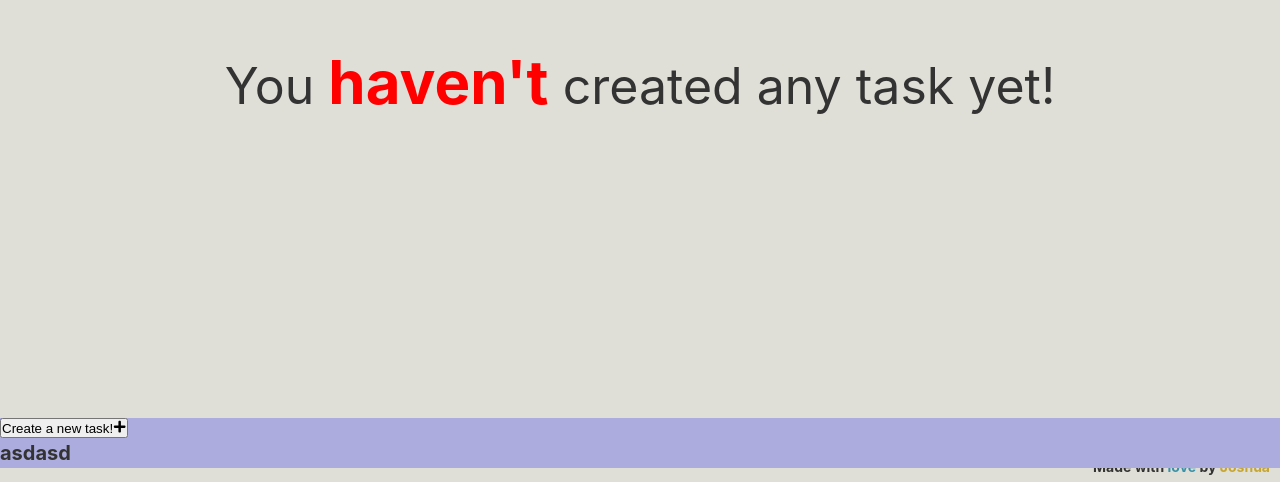
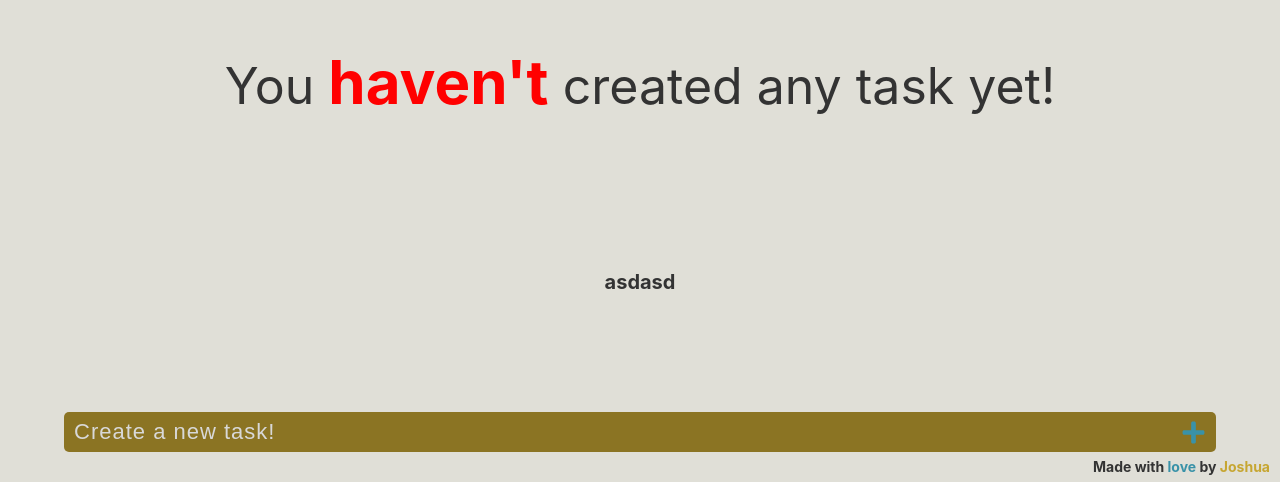
Before and after one commit to ElJoshua08/TaskApp, a React (Vite) app: page / in a window 1280 px wide. Shown: the part 318-800 px from the top of the page. Built offline with nearby package versions, Linux system fonts and the light colour scheme.

Commit message:
Create Task Button first style

```diff
--- a/src/App.css
+++ b/src/App.css
@@ -1,5 +1,5 @@
 main {
-  width: calc(100% - 2.8rem /* 1rem per side */);
+  width: calc(100% - 2rem /* 1rem per side */);
   height: 100%;
 
   display: flex;
--- a/src/components/CreateTask/CreateTask.css
+++ b/src/components/CreateTask/CreateTask.css
@@ -1,6 +1,33 @@
-.createTask {
-  position: absolute;
-  bottom: 1.4rem;
-  width: 100%;
-  background-color: var(--color-tertiary);
+.createTaskButton {
+  position: fixed;
+  bottom: 0;
+  margin-bottom: 3rem;
+  background-color: var(--color-secondary-darker);
+  height: 40px;
+  width: 90%;
+  display: flex;
+  border-radius: 0.5rem;
+  align-items: center;
+  justify-content: space-between;
+  border: 0;
+  outline: 0;
+
+  p {
+    font-size: 2.2rem;
+    margin-left: 1rem;
+    font-weight: 500;
+    letter-spacing: 1px;
+    color: var(--text-secondary);
+  }
+
+  .plusIcon {
+    font-size: 2.5rem;
+    color: var(--color-primary);
+    margin-right: 1rem;
+  }
 }
+
+.taskModal {
+  position: fixed;
+  transform: translateY(200px);
+}
--- a/src/components/CreateTask/CreateTask.jsx
+++ b/src/components/CreateTask/CreateTask.jsx
@@ -11,14 +11,14 @@ const TaskModal = () => {
 
 const CreateTask = () => {
   return (
-    <div className="createTask">
-      <button className='createTaskButton'>
-        Create a new task!
-        <FaPlus />
+    <>
+      <button className="createTaskButton">
+        <p> Create a new task! </p>
+        <FaPlus className='plusIcon' />
       </button>
 
       <TaskModal />
-    </div>
+    </>
   );
 };
 
--- a/src/index.css
+++ b/src/index.css
@@ -13,15 +13,18 @@
   -webkit-font-smoothing: antialiased;
   -moz-osx-font-smoothing: grayscale;
 
-  --bg-color: #161616;
+  --bg-color: #000a17;
 
-  --color-primary: #58a6ff;
-  --color-primary-darker: #3275c2;
-  --color-secondary: #ffb158;
-  --color-secondary-darker: #d38e40;
-  --color-tertiary: #171535;
-  --color-tertiary-darker: #0f0d27;
+  --color-primary: #ff204e;
+  --color-primary-darker: #cc1a3e;
+  --color-secondary: #a0153e;
+  --color-secondary-darker: #801132;
+  --color-tertiary: #5d0e41;
+  --color-tertiary-darker: #4a0b34;
   --color-error: #ff3232;
+
+  --text-primary: #fff;
+  --text-secondary: #d8d8d8;
 }
 
 * {
```
Also changed, not shown: src/App.jsx (line endings or trailing spaces).
